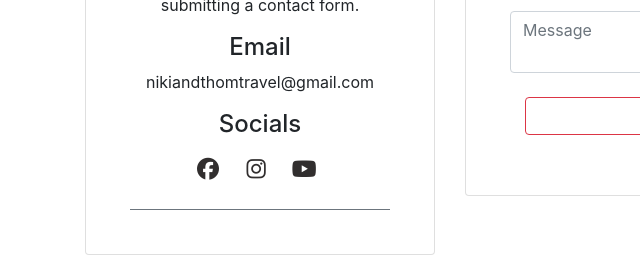
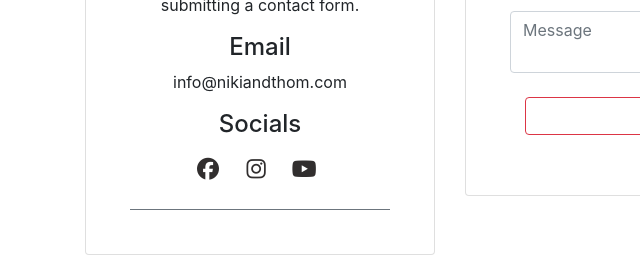
Before and after one commit to ThomBurt/n-t-travel, a website: page public/contactUs.html in a window 1280 px wide. Shown: the part 456-713 px from the top of the page, 0-640 px from the left. Drawn offline with nearby package versions, Linux system fonts and the light colour scheme.

Commit message:
email address

```diff
--- a/public/contactUs.html
+++ b/public/contactUs.html
@@ -80,7 +80,7 @@
               <h4>Get in Touch</h4>
               <p>If you have any questions or would like to schedule a call to discuss your trip ideas, please don't hesitate to contact us using the information below or by submitting a contact form.</p>
               <h4>Email</h4>
-              <p>nikiandthomtravel@gmail.com</p>
+              <p>info@nikiandthom.com</p>
               <h4>Socials</h4>
               <div class="social-links">
                 <a class="icon" href="https://www.facebook.com/songwriterslounge1"  target="_blank" class="facebook"><i class="fa-brands fa-facebook"></i></a>
```
